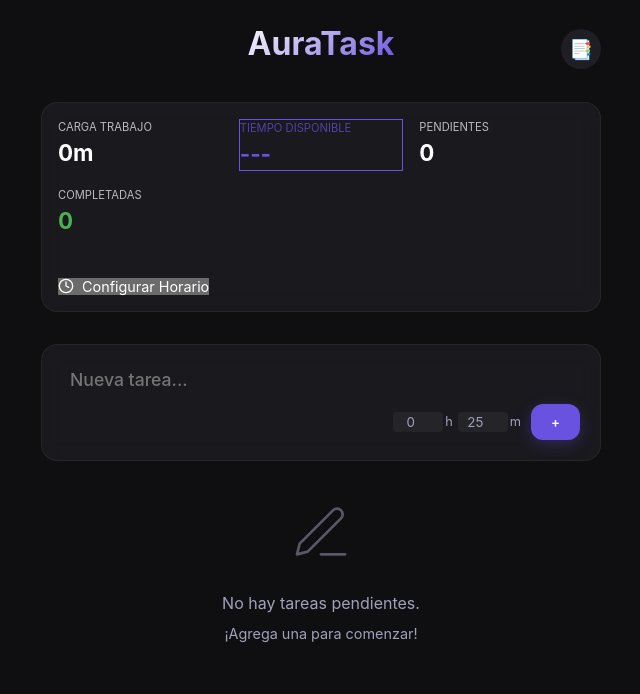
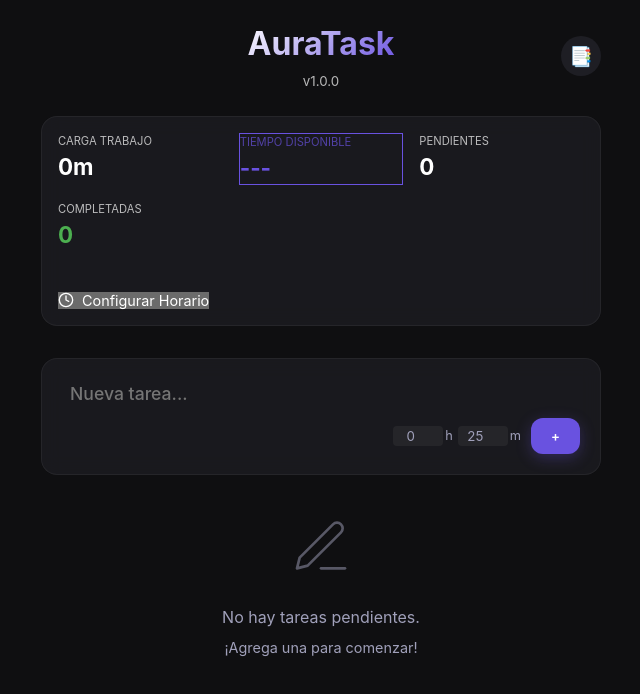
Before and after one commit to CarlosgRivas/Auratask, a React (Vite) app: page / in a window 1280 px wide. Shown: the top 694 px of the page, without its empty margins (319-959 px from the left). Built offline with nearby package versions, Linux system fonts and the light colour scheme.

Commit message:
feat: Muestra versión 1.0.0 en el header

```diff
--- a/package.json
+++ b/package.json
@@ -1,7 +1,7 @@
 {
   "name": "lista",
   "private": true,
-  "version": "0.0.0",
+  "version": "1.0.0",
   "type": "module",
   "scripts": {
     "dev": "vite",
--- a/src/App.jsx
+++ b/src/App.jsx
@@ -1,4 +1,5 @@
 import React, { useReducer, useEffect, useState } from 'react';
+import { version } from '../package.json';
 import { RoutineManager } from './components/RoutineManager';
 import { taskReducer } from './reducers/taskReducer';
 import { TaskList } from './components/TaskList';
@@ -102,8 +103,12 @@ function App() {
 
   return (
     <>
+
       <header style={{ display: 'flex', justifyContent: 'center', alignItems: 'center', position: 'relative' }}>
-        <h1>AuraTask</h1>
+        <div style={{ textAlign: 'center' }}>
+          <h1 style={{ margin: 0 }}>AuraTask</h1>
+          <small style={{ opacity: 0.7 }}>v{version}</small>
+        </div>
         <button
           className="btn-icon"
           style={{ position: 'absolute', right: 0 }}
```
